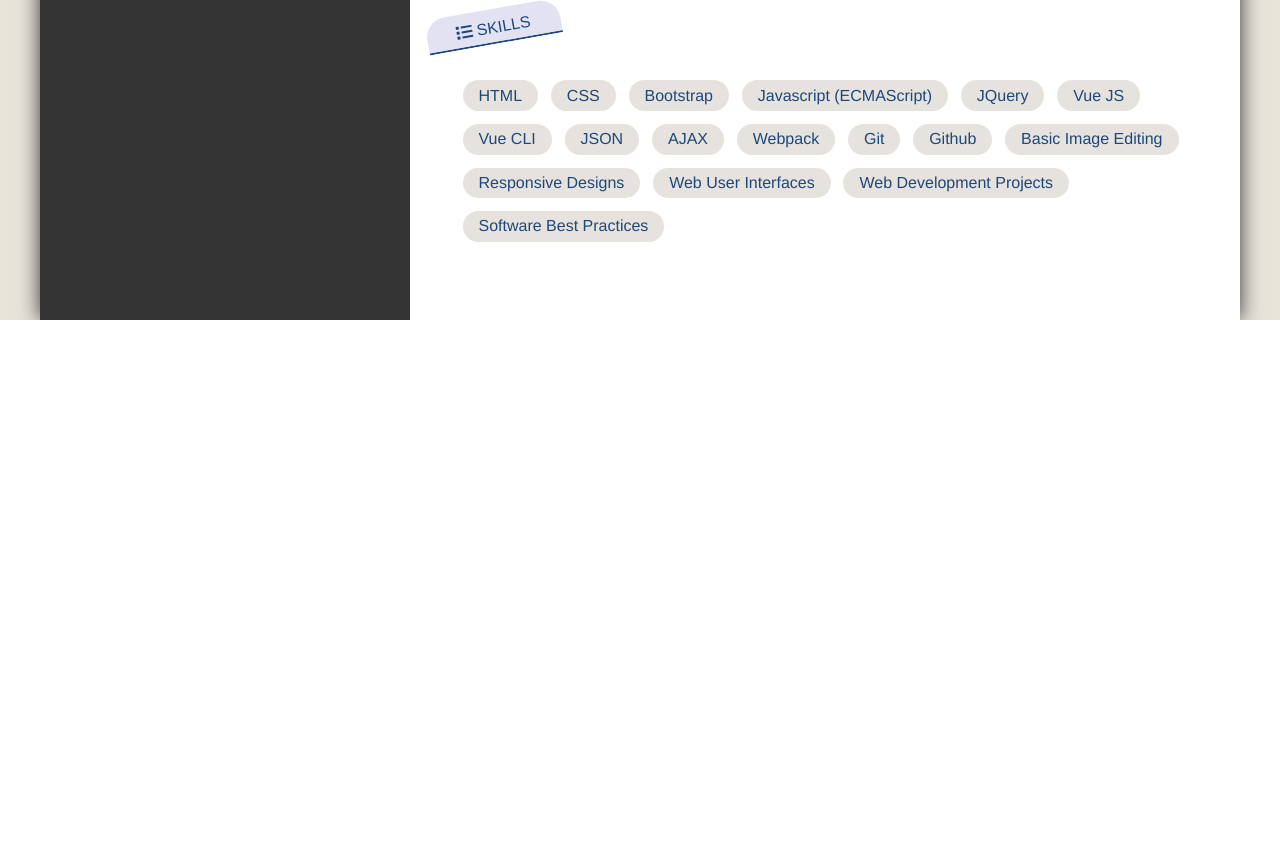
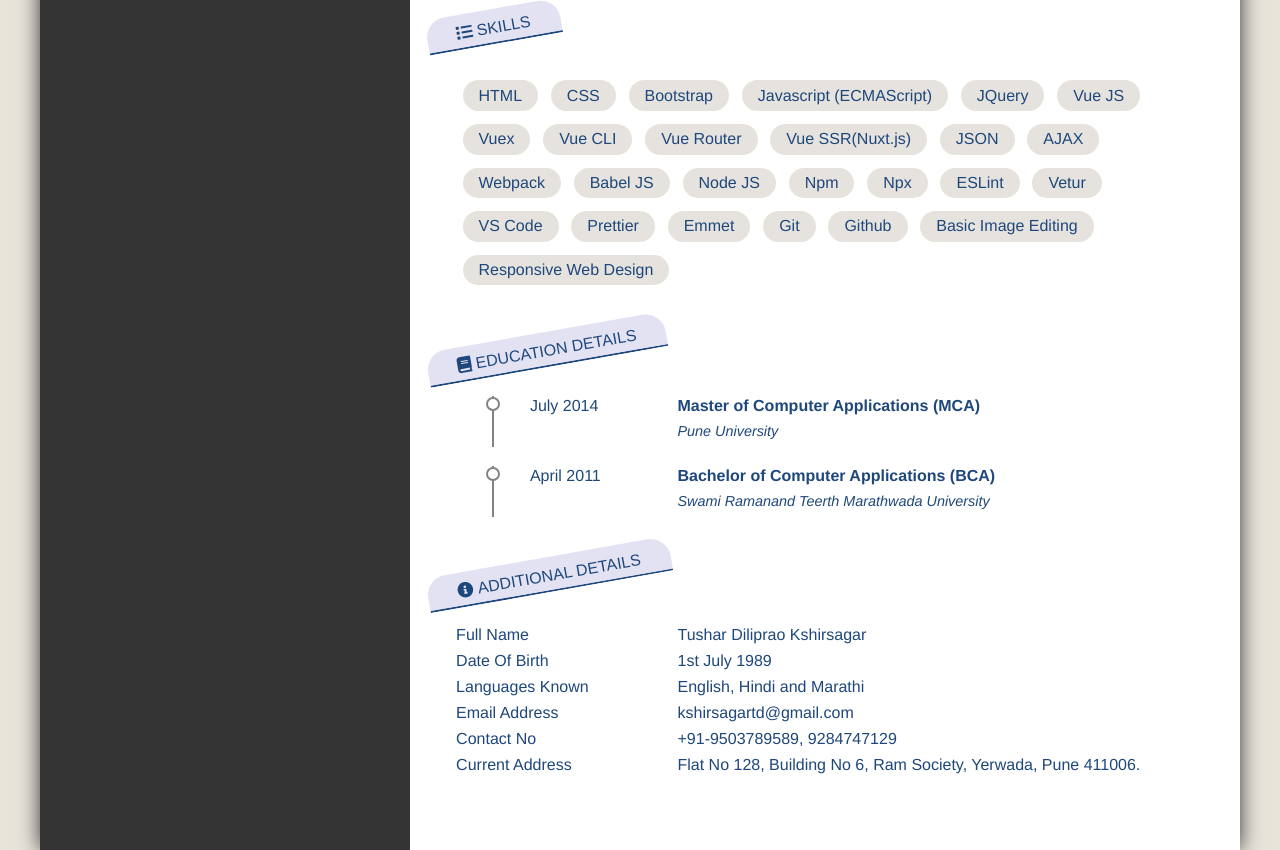
Before and after one commit to Tushardk/portfolio, a Vue app: page / in a window 1280 px wide. Shown: the part 1176-2026 px from the top of the page. Before the commit the page ends 1496 px from the top, so only its background shows below. Built offline with nearby package versions, Linux system fonts and the light colour scheme.

Commit message:
Enhancement

```diff
--- /dev/null
+++ b/src/components/AdditionalDetails.vue
@@ -0,0 +1,80 @@
+<template>
+  <div class="additional-details-section">
+    <SectionTitle>
+      <template v-slot:icon>
+        <i class="fas fa-info-circle"></i>
+      </template>
+      <template v-slot:title>&nbsp;ADDITIONAL DETAILS</template>
+    </SectionTitle>
+    <div class="section-details">
+      <!-- Full Name -->
+      <div id="full-name">
+        <span id="label">Full Name</span>
+        <span id="value">Tushar Diliprao Kshirsagar</span>
+      </div>
+
+      <!-- Date Of Birth -->
+      <div id="date-of-birth">
+        <span id="label">Date Of Birth</span>
+        <span id="value">1st July 1989</span>
+      </div>
+
+      <!-- Languages Known -->
+      <div id="date-of-birth">
+        <span id="label">Languages Known</span>
+        <span id="value">English, Hindi and Marathi</span>
+      </div>
+
+      <!-- Email Address -->
+      <div id="date-of-birth">
+        <span id="label">Email Address</span>
+        <span id="value">kshirsagartd@gmail.com</span>
+      </div>
+
+      <!-- Contact No -->
+      <div id="date-of-birth">
+        <span id="label">Contact No</span>
+        <span id="value">+91-9503789589, 9284747129</span>
+      </div>
+
+      <!-- Current Address -->
+      <div id="date-of-birth">
+        <span id="label">Current Address</span>
+        <span id="value">Flat No 128, Building No 6, Ram Society, Yerwada, Pune 411006.</span>
+      </div>
+    </div>
+  </div>
+</template>
+
+<script>
+import SectionTitle from "./utils/SectionTitle";
+
+export default {
+  name: "AdditionalDetails",
+  components: {
+    SectionTitle,
+  },
+};
+</script>
+
+<style lang="scss" scoped>
+.additional-details-section {
+  margin-bottom: 30px;
+
+  .section-details {
+    padding: 10px 30px;
+
+    & > div {
+      display: flex;
+      padding: 4px 0;
+
+      #label {
+        flex: 3;
+      }
+      #value {
+        flex: 7;
+      }
+    }
+  }
+}
+</style>
--- /dev/null
+++ b/src/components/EducationDetails.vue
@@ -0,0 +1,100 @@
+<template>
+  <div class="education-details-section">
+    <SectionTitle>
+      <template v-slot:icon>
+        <i class="fas fa-book"></i>
+      </template>
+      <template v-slot:title>&nbsp;EDUCATION DETAILS</template>
+    </SectionTitle>
+
+    <!-- 1st  -->
+    <div class="section-details">
+      <div class="duration-ball-line">
+        <div class="duration-ball"></div>
+        <div class="duration-line"></div>
+      </div>
+      <div class="duration-dates">
+        <span class="passout-year">July 2014</span>
+      </div>
+      <div class="degree-details">
+        <div class="degree-name">Master of Computer Applications (MCA)</div>
+        <div class="university-name">Pune University</div>
+      </div>
+    </div>
+
+    <!-- 2nd  -->
+    <div class="section-details">
+      <div class="duration-ball-line">
+        <div class="duration-ball"></div>
+        <div class="duration-line"></div>
+      </div>
+      <div class="duration-dates">
+        <span class="passout-year">April 2011</span>
+      </div>
+      <div class="degree-details">
+        <div class="degree-name">Bachelor of Computer Applications (BCA)</div>
+        <div class="university-name">Swami Ramanand Teerth Marathwada University</div>
+      </div>
+    </div>
+  </div>
+</template>
+
+<script>
+import SectionTitle from "./utils/SectionTitle";
+
+export default {
+  name: "EducationDetails",
+  components: {
+    SectionTitle,
+  },
+};
+</script>
+
+<style lang="scss" scoped>
+.education-details-section {
+  margin-bottom: 30px;
+
+  .section-details {
+    display: flex;
+    padding: 10px 30px;
+    .duration-ball-line {
+      flex: 1;
+      display: flex;
+      position: relative;
+      justify-content: center;
+      .duration-ball {
+        position: absolute;
+        width: 10px;
+        height: 10px;
+        border-radius: 100%;
+        border: 2px solid #868181;
+        background: #fff;
+        z-index: 1;
+      }
+      .duration-line {
+        position: absolute;
+        width: 2px;
+        height: 102%;
+        bottom: 0;
+        background-color: #868181;
+      }
+    }
+    .duration-dates {
+      flex: 2;
+    }
+
+    .degree-details {
+      flex: 7;
+      .degree-name {
+        font-size: 1rem;
+        font-weight: bold;
+      }
+      .university-name {
+        font-style: italic;
+        margin: 0.5rem 0;
+        font-size: 0.9rem;
+      }
+    }
+  }
+}
+</style>
--- a/src/components/ProfessionalSummery.vue
+++ b/src/components/ProfessionalSummery.vue
@@ -1,10 +1,13 @@
 <template>
   <div class="porfessional-summery-section">
-    <div class="section-title">
-      <i class="fas fa-pen"></i> PROFESSIONAL SUMMERY
-    </div>
+    <SectionTitle>
+      <template v-slot:icon>
+        <i class="fas fa-pen"></i>
+      </template>
+      <template v-slot:title>&nbsp;PROFESSIONAL SUMMERY</template>
+    </SectionTitle>
     <div class="section-details">
-      Front end developer with 5 and half years of experience, Expert in developing Responsive & Interactive websites.
+      Front end developer with 5 and half years of experience, Expert in developing Interactive & Responsive websites.
       Expert in HTML, CSS, JavaScript, JQuery. Currently learning Vue JS and looking out for opportunities as a
       Vue JS Front End Developer.
     </div>
@@ -12,26 +15,19 @@
 </template>
 
 <script>
+import SectionTitle from "./utils/SectionTitle";
+
 export default {
-  name: "ProfessionalSummery"
+  name: "ProfessionalSummery",
+  components: {
+    SectionTitle,
+  },
 };
 </script>
 
 <style lang="scss" scoped>
 .porfessional-summery-section {
   margin-bottom: 30px;
-
-  .section-title {
-    position: relative;
-    border-bottom: 2px solid #1e477b;
-    margin-bottom: 20px;
-    padding: 10px 30px 5px;
-    font-size: 1rem;
-    background-color: #e2e2f3;
-    display: inline-block;
-    border-radius: 20px 20px 0 0;
-    transform: rotate(-10deg);
-  }
 
   .section-details {
     display: flex;
--- a/src/components/RightPanel.vue
+++ b/src/components/RightPanel.vue
@@ -4,17 +4,18 @@
     <ProfessionalSummery />
     <WorkExperience />
     <SkillsSection />
+    <EducationDetails />
+    <AdditionalDetails />
   </div>
 </template>
 
 <script>
-
 import NameProfile from "./NameProfile";
 import ProfessionalSummery from "./ProfessionalSummery";
 import WorkExperience from "./WorkExperience";
 import SkillsSection from "./SkillsSection";
-
-
+import EducationDetails from "./EducationDetails";
+import AdditionalDetails from "./AdditionalDetails";
 
 export default {
   name: "RightPanel",
@@ -22,7 +23,9 @@
     NameProfile,
     ProfessionalSummery,
     WorkExperience,
-    SkillsSection
-  }
+    SkillsSection,
+    EducationDetails,
+    AdditionalDetails,
+  },
 };
 </script>
--- a/src/components/SkillsSection.vue
+++ b/src/components/SkillsSection.vue
@@ -1,8 +1,12 @@
 <template>
   <div class="skills-section">
-    <div class="section-title">
-      <i class="fas fa-list"></i> SKILLS
-    </div>
+    <SectionTitle>
+      <template v-slot:icon>
+        <i class="fas fa-list"></i>
+      </template>
+      <template v-slot:title>&nbsp;SKILLS</template>
+    </SectionTitle>
+
     <div class="section-details">
       <ul>
         <li>HTML</li>
@@ -11,25 +15,39 @@
         <li>Javascript (ECMAScript)</li>
         <li>JQuery</li>
         <li>Vue JS</li>
+        <li>Vuex</li>
         <li>Vue CLI</li>
+        <li>Vue Router</li>
+        <li>Vue SSR(Nuxt.js)</li>
         <li>JSON</li>
         <li>AJAX</li>
         <li>Webpack</li>
+        <li>Babel JS</li>
+        <li>Node JS</li>
+        <li>Npm</li>
+        <li>Npx</li>
+        <li>ESLint</li>
+        <li>Vetur</li>
+        <li>VS Code</li>
+        <li>Prettier</li>
+        <li>Emmet</li>
         <li>Git</li>
         <li>Github</li>
         <li>Basic Image Editing</li>
-        <li>Responsive Designs</li>
-        <li>Web User Interfaces</li>
-        <li>Web Development Projects</li>
-        <li>Software Best Practices</li>
+        <li>Responsive Web Design</li>
       </ul>
     </div>
   </div>
 </template>
 
 <script>
+import SectionTitle from "./utils/SectionTitle";
+
 export default {
-  name: "SkillsSection"
+  name: "SkillsSection",
+  components: {
+    SectionTitle,
+  },
 };
 </script>
 
@@ -45,18 +63,6 @@
 .skills-section {
   margin-bottom: 30px;
 
-  .section-title {
-    position: relative;
-    border-bottom: 2px solid #1e477b;
-    margin-bottom: 20px;
-    padding: 10px 30px 5px;
-    font-size: 1rem;
-    background-color: #e2e2f3;
-    display: inline-block;
-    border-radius: 20px 20px 0 0;
-    transform: rotate(-10deg);
-  }
-
   .section-details {
     display: flex;
     padding: 10px 30px;
--- a/src/components/WorkExperience.vue
+++ b/src/components/WorkExperience.vue
@@ -1,8 +1,11 @@
 <template>
   <div class="work-experience-section">
-    <div class="section-title">
-      <i class="fas fa-laptop-code"></i> WORK EXPERIENCE
-    </div>
+    <SectionTitle>
+      <template v-slot:icon>
+        <i class="fas fa-laptop-code"></i>
+      </template>
+      <template v-slot:title>&nbsp;WORK EXPERIENCE</template>
+    </SectionTitle>
 
     <!-- 1st -->
 
@@ -33,11 +36,7 @@
     <div class="section-details">
       <div class="tenure-ball-line">
         <div class="tenure-ball"></div>
-        <div class="tenure-line">
-          <!-- <svg id="chart" width="100%" height="100%">
-              <line x1="20" y1="20" x2="20" y2="130" />
-          </svg>-->
-        </div>
+        <div class="tenure-line"></div>
       </div>
       <div class="tenure-dates">
         <span class="from">Aug 2015</span> To
@@ -65,11 +64,7 @@
     <div class="section-details">
       <div class="tenure-ball-line">
         <div class="tenure-ball"></div>
-        <div class="tenure-line">
-          <!-- <svg id="chart" width="100%" height="100%">
-              <line x1="20" y1="20" x2="20" y2="130" />
-          </svg>-->
-        </div>
+        <div class="tenure-line"></div>
       </div>
       <div class="tenure-dates">
         <span class="from">Dec 2014</span> To
@@ -94,26 +89,19 @@
 </template>
 
 <script>
+import SectionTitle from "./utils/SectionTitle";
+
 export default {
-  name: "WorkExperience"
+  name: "WorkExperience",
+  components: {
+    SectionTitle,
+  },
 };
 </script>
 
 <style lang="scss" scoped>
 .work-experience-section {
   margin-bottom: 30px;
-
-  .section-title {
-    position: relative;
-    border-bottom: 2px solid #1e477b;
-    margin-bottom: 20px;
-    padding: 10px 30px 5px;
-    font-size: 1rem;
-    background-color: #e2e2f3;
-    display: inline-block;
-    border-radius: 20px 20px 0 0;
-    transform: rotate(-10deg);
-  }
 
   .section-details {
     display: flex;
--- /dev/null
+++ b/src/components/utils/SectionTitle.vue
@@ -0,0 +1,26 @@
+<template>
+  <div class="section-title">
+    <slot name="icon"></slot>
+    <slot name="title"></slot>
+  </div>
+</template>
+
+<script>
+export default {
+  name: "SectionTitle",
+};
+</script>>
+
+<style scoped>
+.section-title {
+  position: relative;
+  border-bottom: 2px solid #1e477b;
+  margin-bottom: 20px;
+  padding: 10px 30px 5px;
+  font-size: 1rem;
+  background-color: #e2e2f3;
+  display: inline-block;
+  border-radius: 20px 20px 0 0;
+  transform: rotate(-10deg);
+}
+</style>
```
Also changed, not shown: 3 other files (tests, documents, lock files or other folders).
